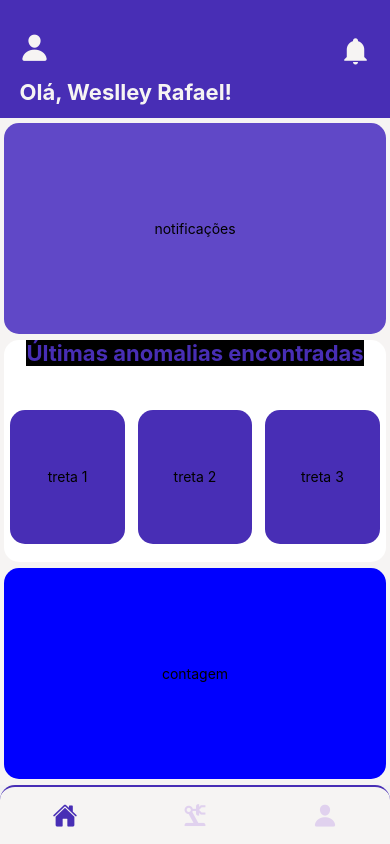
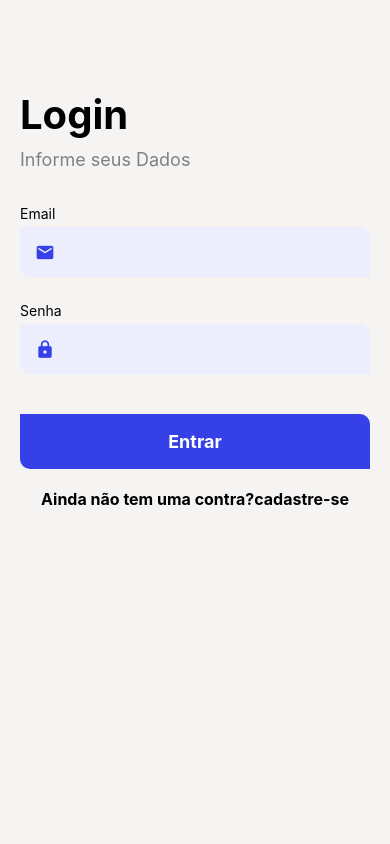
Before and after one commit to RafaelLobox/Insighter-App, a React Native app: screen / in a window 390 px wide. Built offline with nearby package versions, Linux system fonts and the light colour scheme.

Commit message:
Login e Cadastro

```diff
--- a/App.js
+++ b/App.js
@@ -34,7 +34,6 @@ export default function App() {
           tabBarStyle:{
             position: 'relative',
             backgroundColor: '#F6F4F3',
-            height: '7%',
             borderTopLeftRadius: 15,
             borderTopRightRadius: 15,
             borderTopColor: '#482EB5',
@@ -65,7 +64,7 @@ export default function App() {
   return (
       <NavigationContainer>
 
-        <Stack.Navigator initialRouteName='Home' screenOptions={{headerShown: false,}} >
+        <Stack.Navigator initialRouteName='Login' screenOptions={{headerShown: false,}} >
           {/* Auth Navigation */}
           <Stack.Screen  name='Login' component={LoginScreen} />
           <Stack.Screen name='Cadastro' component={CadastroScreen}/>
--- a/package.json
+++ b/package.json
@@ -19,15 +19,18 @@
     "@react-navigation/native-stack": "^6.9.2",
     "@react-navigation/stack": "^6.3.5",
     "expo": "~47.0.8",
+    "expo-splash-screen": "~0.17.5",
     "expo-status-bar": "~1.4.2",
     "react": "18.1.0",
     "react-native": "0.70.5",
+    "react-native-chart-kit": "^6.12.0",
     "react-native-fontawesome": "^7.0.0",
     "react-native-gesture-handler": "~2.8.0",
     "react-native-safe-area-context": "4.4.1",
     "react-native-screens": "~3.18.0",
     "react-native-svg": "13.4.0",
-    "expo-splash-screen": "~0.17.5"
+    "react-native-swiper": "^1.6.0",
+    "victory-native": "^36.6.8"
   },
   "devDependencies": {
     "@babel/core": "^7.12.9"
--- /dev/null
+++ b/src/components/Colors.js
@@ -0,0 +1,11 @@
+const COLORS = {
+    white: '#F6F4F3',
+    Purple: '#482EB5',
+    black: '#000',
+    blue: '#5D5FEE',
+    grey: '#BABBC3',
+    light: '#F3F4FB',
+    darkBlue: '#7978B5',
+    red: 'red',
+  };
+  export default COLORS;
--- /dev/null
+++ b/src/components/Input.js
@@ -0,0 +1,47 @@
+import React from "react";
+import { View, Text, StyleSheet, TextInput } from "react-native";
+import Icon from 'react-native-vector-icons/MaterialCommunityIcons';
+import COLORS from "./Colors";
+
+
+const Input = ({
+    label,
+    iconName,
+    error,
+    password,
+    onFocus = () => {},
+    ...props
+  }) => {
+    return(
+        <View style={{marginBottom: 20,}}>
+            <Text style={style.label}>{label}</Text>
+            <View style={style.inputContainer}>
+            <Icon name={iconName} style={{color: '#3540e6', fontSize: 20, marginRight: 10,marginTop: 15}}/>
+            <TextInput autoCorrect={false} style= {{color: 'black' , flex:1}}  {...props} />
+            </View>
+        </View>
+    );
+
+  };
+
+
+  const style = StyleSheet.create({
+    label: {
+      marginVertical: 5,
+      fontSize: 14,
+      color: 'black',
+    },
+    inputContainer: {
+      height: 50,
+      backgroundColor: '#edeefd' ,
+      flexDirection: 'row',
+      paddingHorizontal: 15,
+      borderTopRightRadius: 10,
+      borderBottomLeftRadius: 10,
+
+
+
+    },
+  });
+
+  export default Input;
--- a/src/screens/auth/Cadastro.js
+++ b/src/screens/auth/Cadastro.js
@@ -1,20 +1,61 @@
 import { StatusBar } from 'expo-status-bar';
-import { StyleSheet, Text, View } from 'react-native';
+import { StyleSheet, Text, View, SafeAreaView, ScrollView, TouchableOpacity, ImageBackground} from 'react-native';
+import Input from '../../components/Input';
+import Icon from 'react-native-vector-icons/MaterialCommunityIcons';
 
-export default function CadastroScreen() {
+
+export default function CadastroScreen(props) {
   return (
-    <View style={styles.container}>
-      <Text>Cadastro</Text>
-      <StatusBar style="auto" />
-    </View>
+
+    <SafeAreaView style={{backgroundColor:'#F6F4F3', flex: 1}}>
+      <ScrollView
+      contentContainerStyle={{
+        paddingTop: 60,
+        paddingHorizontal: 20,
+      }}>
+        <Text style={{color: 'black', fontSize: 40, fontWeight: 'bold'}}>Cadastro</Text>
+        <Text style={{color: 'grey', fontSize: 18, marginVertical: 10}}>Informe seus Dados</Text>
+        <View style={{marginVertical: 20}}>
+          <Input  label="Email" iconName='email'/>
+          <Input  label="Nome da Empresa" iconName='robot-industrial'/>
+          <Input  label="Telefone" iconName='phone'/>
+
+          <Input  label="Senha" iconName='lock' secureTextEntry={true}/>
+          <TouchableOpacity
+          style={{
+            height: 55,
+            width: '100%',
+            backgroundColor:'#3540e6',
+            marginVertical: 20,
+            justifyContent: 'center',
+            alignItems: 'center',
+            borderTopRightRadius: 10,
+            borderBottomLeftRadius: 10,
+
+          }}>
+          <Text style={{color: 'white', fontWeight: 'bold', fontSize: 18}}>
+            Cadastre-se
+          </Text>
+        </TouchableOpacity>
+        <Text
+         onPress={() =>{
+          props.navigation.navigate("Login");
+        }}
+          style={{color: 'black',
+          textAlign:"center",
+          fontSize: 16,
+          fontWeight: 'bold'
+          }} >já tem uma conta?Login</Text>
+        </View>
+    </ScrollView>
+  </SafeAreaView>
+
   );
 }
 
 const style = StyleSheet.create({
   container: {
     flex: 1,
-    backgroundColor: '#fff',
-    alignItems: 'center',
-    justifyContent: 'center',
+
   },
 });
--- a/src/screens/auth/Login.js
+++ b/src/screens/auth/Login.js
@@ -1,25 +1,58 @@
 import { StatusBar } from 'expo-status-bar';
-import { StyleSheet, Text, View, Image, TextInput, Button} from 'react-native';
+import { StyleSheet, Text, View, Image, TextInput,SafeAreaView, ScrollView, TouchableOpacity} from 'react-native';
+import Input from '../../components/Input';
+import Icon from 'react-native-vector-icons/MaterialCommunityIcons';
 
-export default function LoginScreen() {
+
+export default function LoginScreen(props) {
   return (
-    <View style={styles.container}>
-      <View style={styles.input}>
-        <TextInput style={styles.inputEmail}
-        placeholder='Email'
-        keyboardType='ascii-capable'
-        placeholderTextColor= '#3540E6'
+    <SafeAreaView style={{backgroundColor:'#F6F4F3', flex: 1}}>
+      <ScrollView
+      contentContainerStyle={{
+        paddingTop: 90,
+        paddingHorizontal: 20,
+      }}>
+        <Text style={{color: 'black', fontSize: 40, fontWeight: 'bold'}}>Login</Text>
+        <Text style={{color: 'grey', fontSize: 18, marginVertical: 10}}>Informe seus Dados</Text>
+        <View style={{marginVertical: 20}}>
+          <Input  label="Email" iconName='email'/>
 
-        />
-        <TextInput style={styles.inputPassword}
-        placeholder='Senha'
-        keyboardType='ascii-capable'
-        placeholderTextColor= '#3540E6'
-        />
-      </View>
 
-      <StatusBar style="auto" />
-    </View>
+          <Input  label="Senha" iconName='lock' secureTextEntry={true}/>
+          <TouchableOpacity
+          style={{
+            height: 55,
+            width: '100%',
+            backgroundColor:'#3540e6',
+            marginVertical: 20,
+            justifyContent: 'center',
+            alignItems: 'center',
+            borderTopRightRadius: 10,
+            borderBottomLeftRadius: 10,
+
+          }}>
+          <Text
+           onPress={() =>{
+            props.navigation.navigate("Home");
+          }}
+           style={{color: 'white', fontWeight: 'bold', fontSize: 18}}>
+            Entrar
+          </Text>
+        </TouchableOpacity>
+        <Text
+        onPress={() =>{
+          props.navigation.navigate("Cadastro");
+        }}
+          style={{color: 'black',
+          textAlign:"center",
+          fontSize: 16,
+          fontWeight: 'bold'
+          }}>Ainda não tem uma contra?cadastre-se</Text>
+        </View>
+      </ScrollView>
+    </SafeAreaView>
+
+
   );
 }
 
--- a/src/screens/home/Home.js
+++ b/src/screens/home/Home.js
@@ -1,40 +1,54 @@
 import { StatusBar } from 'expo-status-bar';
-import { StyleSheet, Text, View } from 'react-native';
+import { StyleSheet, Text, View, SafeAreaView } from 'react-native';
 import Ionicons from '@expo/vector-icons/Ionicons';
 import { MaterialCommunityIcons } from '@expo/vector-icons';
-
+import { VictoryBar, VictoryChart, VictoryTheme, VictoryPie } from "victory-native";
+import { MaterialIcons } from '@expo/vector-icons';
+import Swiper from 'react-native-swiper'
+// import { ScrollView } from 'react-native-gesture-handler';
 
 export default function HomeScreen() {
   return (
-    <View style={styles.container}>
+    <SafeAreaView style={styles.container}>
       <View style={styles.header}>
         <View style={styles.usernameViewPerson}>
-          <Ionicons name='person' style={styles.iconPerson} size={30} color = "#F6F4F3"  />
+          <Ionicons name='person' style={styles.iconPerson} size={30} color = "#482EB5"  />
           <Text style={styles.username}>Olá, Weslley Rafael!</Text>
         </View>
         <View style={styles.viewBell}>
-          <MaterialCommunityIcons name='bell' style={styles.iconBell} size={30} color = "#F6F4F3"/>
+          <MaterialCommunityIcons name='bell' style={styles.iconBell} size={30} color = "#482EB5"/>
         </View>
       </View>
-      {/* <LinearGradient
-     colors={['#6e45e2', '#88d3ce']}
-     style = { styles.container }>
-          <View>
-               //your elements here
-          </View>
-      </LinearGradient> */}
       <View style={styles.space}>
         <View style={styles.notifications}>
-          <Text>notificações</Text>
+          <View style={styles.warning}>
+            <MaterialIcons name="dangerous" size={100} color="red" />
+            <Text style={styles.textAnomalia}>Anomalia encontrada!</Text>
+            {/* <Text style={styles.textAnomaliaDescription}>Clique aqui para mais informações</Text> */}
+          </View>
         </View>
       </View>
 
       <View style={styles.space}>
         <View style={styles.lastProblems}>
           <View style={styles.lastProblemsTextView}>
-            <Text style={styles.lastProblemsText}>Últimas anomalias encontradas</Text>
+            <Text style={styles.lastProblemsText}>Últimas anomalias</Text>
           </View>
-          <View style={styles.lastProblemsSwiper}>
+          <Swiper style={styles.wrapper} paginationStyle={{marginBottom:0}}  dotColor={'#e0d1ee'} activeDotColor={'#482EB5'} loop={true} autoplayTimeout ={2} autoplay={true}>
+            <View style={styles.problem}>
+              <Text style={styles.text}>Tava</Text>
+            </View>
+            <View style={styles.problem}>
+              <Text style={styles.text}>Enchendo as garrafas</Text>
+            </View>
+            <View style={styles.problem}>
+              <Text style={styles.text}>E pegando água</Text>
+            </View>
+            <View style={styles.problem}>
+              <Text style={styles.text}>E pegando água</Text>
+            </View>
+          </Swiper>
+          {/* <View style={styles.lastProblemsSwiper}>
             <View style={styles.problem1}>
               <Text>treta 1</Text>
             </View>
@@ -44,18 +58,23 @@ export default function HomeScreen() {
             <View style={styles.problem3}>
               <Text>treta 3</Text>
             </View>
-          </View>
+          </View> */}
         </View>
       </View>
 
       <View style={styles.space}>
         <View style={styles.count}>
-          <Text>contagem</Text>
+        {/* <VictoryPie
+            data={[
+              { x: "Cats", y: 35 },
+              { x: "Dogs", y: 40 },
+              { x: "Birds", y: 55 }
+            ]}
+          /> */}
         </View>
       </View>
-
       <StatusBar style="dark" />
-    </View>
+    </SafeAreaView>
   );
 }
 
@@ -63,16 +82,18 @@ const styles = StyleSheet.create({
   container: {
     flex: 1,
     backgroundColor: '#F6F4F3',
+    fontFamily: 'lucida grande',
     // alignItems: 'center',
     // justifyContent: 'center',
   },
   header: {
-    backgroundColor: '#482EB5',
+    // backgroundColor: '#482EB5',
     flexDirection: 'row',
     alignItems: 'center',
     justifyContent: 'center',
     height: '15%',
     width: '100%',
+    marginTop: 6,
     // borderBottomLeftRadius: 15,
     // borderBottomRightRadius: 15,
     // paddingBottom: 5,
@@ -99,7 +120,7 @@ const styles = StyleSheet.create({
     paddingBottom: '4%' //corrigir isso daqui, sobe o sino
   },
   username: {
-    color: '#F6F4F3',
+    color: '#482EB5',
     fontSize: 22,
     fontWeight: 'bold',
     paddingTop: '6%',
@@ -115,84 +136,91 @@ const styles = StyleSheet.create({
   //   marginBottom: '5%'
   // },
   space: {
-    backgroundColor: '#F6F4F3',
+    // backgroundColor: 'transparent',
     alignItems: 'center',
     justifyContent: 'center',
-    height: '28.3%',
+    height: '28.1%',
     width: '100%',
   },
   notifications: {
-    backgroundColor: '#6048c7',
+    backgroundColor: '#F6F4F3',
+    flexDirection: 'row',
     alignItems: 'center',
     justifyContent: 'center',
-    height: '95%',
-    width: '98%',
+    height: '90%',
+    width: '95%',
     borderRadius: 15,
+    elevation: 8,
   },
+  warning:{
+    flexDirection: 'row',
+    alignItems: 'center',
+  },
+  textAnomalia:{
+    fontSize: 24,
+    fontWeight: 'bold'
+  },
+  textAnomaliaDescription:{
+
+  },
+
   lastProblems: {
     flexDirection: 'column',
-    backgroundColor: 'white',
-    alignItems: 'center',
-    justifyContent: 'flex-start',
+    // backgroundColor: 'black',
+    alignItems: 'flex-start',
+    justifyContent: 'center',
     height: '100%',
-    width: '98%',
+    width: '100%',
     borderRadius: 15,
   },
   lastProblemsTextView:{
-    backgroundColor: 'black',
-    // height: '20%',
+    backgroundColor: '#F6F4F3',
+    marginLeft:'2.5%',
+    paddingRight:15,
+    paddingLeft:10,
     // flexDirection: 'row',
     // alignItems: 'flex-end',
-    // marginTop: 25,
+    marginBottom: 15,
+    borderRadius: 10,
+    elevation: 4.5,
   },
   lastProblemsText:{
     color: '#482EB5',
     fontSize: 22,
     fontWeight: 'bold',
   },
-  lastProblemsSwiper: {
+  wrapper: {},
+  problem: {
     flexDirection: 'row',
-    // backgroundColor: 'white',
+    backgroundColor: '#F6F4F3',
     alignItems: 'center',
-    justifyContent: 'space-around',
-    height: '100%',
-    width: '100%',
-    // borderRadius: 15,
-
+    justifyContent: 'center',
+    height: '70%',
+    width: '95%',
+    marginTop: 0,
+    marginRight: 'auto',
+    marginBottom: 0,
+    marginLeft: 'auto',
+    borderRadius: 15,
+    elevation: 8,
   },
-  problem1: {
-    flexDirection: 'row',
-    backgroundColor: '#482EB5',
-    alignItems: 'center',
-    justifyContent: 'space-around',
-    height: '60%',
-    width: '30%',
-    borderRadius: 15,
-  },
-  problem2: {
-    flexDirection: 'row',
-    backgroundColor: '#482EB5',
-    alignItems: 'center',
-    justifyContent: 'space-around',
-    height: '60%',
-    width: '30%',
-    borderRadius: 15,
-  },
-  problem3: {
-    flexDirection: 'row',
-    backgroundColor: '#482EB5',
-    alignItems: 'center',
-    justifyContent: 'space-around',
-    height: '60%',
-    width: '30%',
-    borderRadius: 15,
+  text: {
+    color: '#482EB5',
+    fontSize: 30,
+    fontWeight: 'bold'
   },
   count: {
-    backgroundColor: 'blue',
+    backgroundColor: '#F6F4F3',
+    flexDirection: 'row',
     alignItems: 'center',
     justifyContent: 'center',
     height: '95%',
-    width: '98%',
+    width: '95%',
+    marginTop: 0,
+    marginRight: 'auto',
+    marginBottom: 0,
+    marginLeft: 'auto',
     borderRadius: 15,
+    elevation: 8,
   },
 });
--- a/src/screens/home/Maquinas.js
+++ b/src/screens/home/Maquinas.js
@@ -1,20 +1,116 @@
 import { StatusBar } from 'expo-status-bar';
 import { StyleSheet, Text, View } from 'react-native';
+import { SafeAreaView } from 'react-native-safe-area-context';
+import { MaterialIcons } from '@expo/vector-icons';
+import { FlatList, TouchableOpacity} from 'react-native-gesture-handler';
+
 
 export default function MaquinasScreen() {
   return (
-    <View style={styles.container}>
-      <Text>Maquinas</Text>
-      <StatusBar style="auto" />
-    </View>
+    <SafeAreaView>
+      <View style={styles.header}>
+        <Text style={{fontSize: 20, fontWeight: 'bold'}}>Máquinas</Text>
+      </View>
+      <View style={styles.footer}>
+        <TouchableOpacity >
+            <View style={styles.iconContainer}>
+              <MaterialIcons name="add" color="white" size={30} />
+            </View>
+        </TouchableOpacity>
+      </View>
+        <StatusBar style="auto" />
+    </SafeAreaView>
   );
 }
 
 const styles = StyleSheet.create({
-  container: {
-    flex: 1,
-    backgroundColor: '#fff',
+  header: {
+    paddingVertical: 20,
+    flexDirection: 'row',
     alignItems: 'center',
+    marginHorizontal: 20,
+  },
+  footer: {
+    justifyContent: 'flex-end',
+    width: '100%',
+    flexDirection: 'row',
+    alignItems: 'center',
+    paddingHorizontal: 20,
+  },
+  iconContainer: {
+    height: 50,
+    width: 50,
+    backgroundColor: 'blue',
+    // elevation: 40,
+    borderRadius: 25,
     justifyContent: 'center',
+    alignItems: 'center',
   },
+
 });
+
+// import React, { Component } from 'react'
+// import { AppRegistry, StyleSheet, Text, View } from 'react-native'
+
+// import Swiper from 'react-native-swiper'
+
+// const styles = StyleSheet.create({
+//   wrapper: {},
+//   problem1: {
+//     flexDirection: 'row',
+//     backgroundColor: '#482EB5',
+//     alignItems: 'center',
+//     justifyContent: 'space-around',
+//     height: '60%',
+//     width: '100%',
+//     borderRadius: 15,
+//   },
+//   problem2: {
+//     flexDirection: 'row',
+//     backgroundColor: '#482EB5',
+//     alignItems: 'center',
+//     justifyContent: 'space-around',
+//     height: '60%',
+//     width: '100%',
+//     borderRadius: 15,
+//   },
+//   problem3: {
+//     flexDirection: 'row',
+//     backgroundColor: '#482EB5',
+//     alignItems: 'center',
+//     justifyContent: 'space-around',
+//     height: '60%',
+//     width: '100%',
+//     borderRadius: 15,
+//   },
+//   text: {
+//     color: '#fff',
+//     fontSize: 30,
+//     fontWeight: 'bold'
+//   }
+// })
+
+// export default function MaquinasScreen() {
+//   return (
+//     <Swiper style={styles.wrapper} loop={true} autoplayTimeout ={4} autoplay={true}>
+//         <View style={styles.problem1}>
+//           <Text style={styles.text}>Tava</Text>
+//         </View>
+//         <View style={styles.problem2}>
+//           <Text style={styles.text}>Enchendo as garrafas</Text>
+//         </View>
+//         <View style={styles.problem3}>
+//           <Text style={styles.text}>E pegando água</Text>
+//         </View>
+//     </Swiper>
+//   );
+// }
+// // export default class SwiperComponent extends Component {
+// //   render() {
+// //     return (
+
+// //     )
+// //   }
+// // }
+
+// // AppRegistry.registerComponent('myproject', () => SwiperComponent)
```
Also changed, not shown: src/assets/background.png (added), 1 other file (tests, documents, lock files or other folders).
